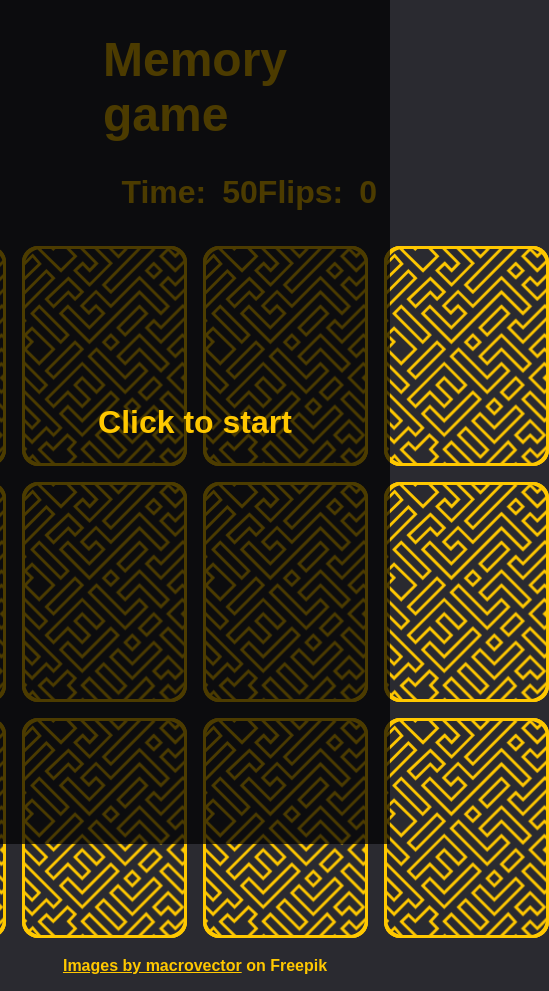
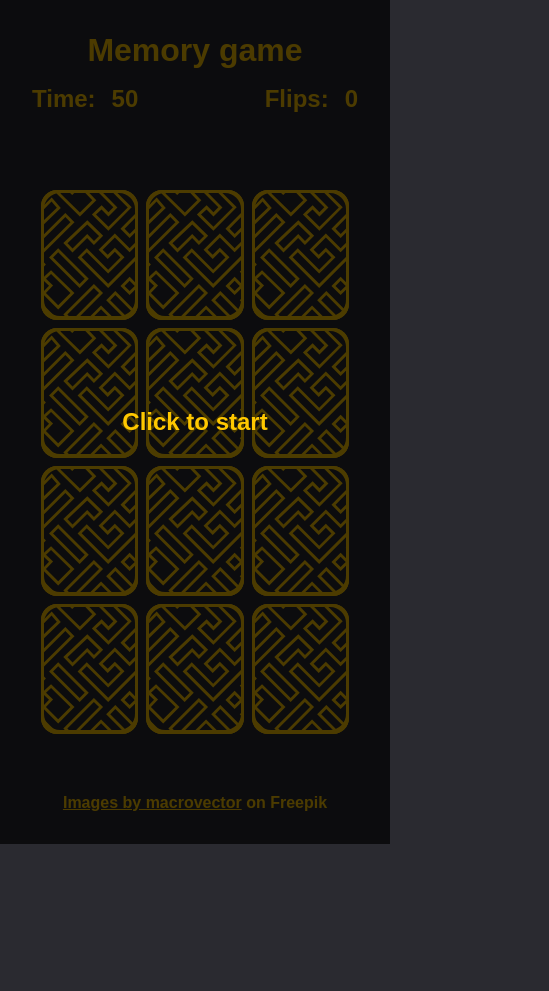
Before and after one commit to ggity/memory-game, a plain HTML site: page index.html in a window 390 px wide. Shown: the whole page, 549 px wide, since content can reach past the window. After the commit the page ends 844 px from the top, so only its background shows below. Drawn offline with Linux system fonts and the light colour scheme.

Commit message:
added responsivnes for phones

```diff
--- a/css/style.css
+++ b/css/style.css
@@ -37,8 +37,9 @@ body {
 
 .game-container {
     display: flex;
+    flex-direction: column;
     align-items: center;
-    flex-direction: column;
+    justify-content: space-between;
     height: 100%;
     gap: 1.2rem;
     padding: 1em;
@@ -161,6 +162,27 @@ h1 {
     color: orange;
 }
 
-/*
-<a href="https://www.freepik.com/free-vector/construction-icons-set_1530894.htm#query=hand%20tools%20illustration&position=16&from_view=search&track=sph">Image by macrovector</a> on Freepik */
-/* ovo dodati u footer */
+@media screen and (max-width: 480px) {
+    .card {
+        height: 130px;
+    }
+
+    .card-grid {
+        gap: .5em;
+        grid-template-columns: auto auto auto;
+    }
+
+    .game-options {
+        width: 100%;
+        gap: 1em;
+    }
+
+    h1 {
+        font-size: 2em;
+    }
+
+    p,
+    span {
+        font-size: 1.5em;
+    }
+}
```
